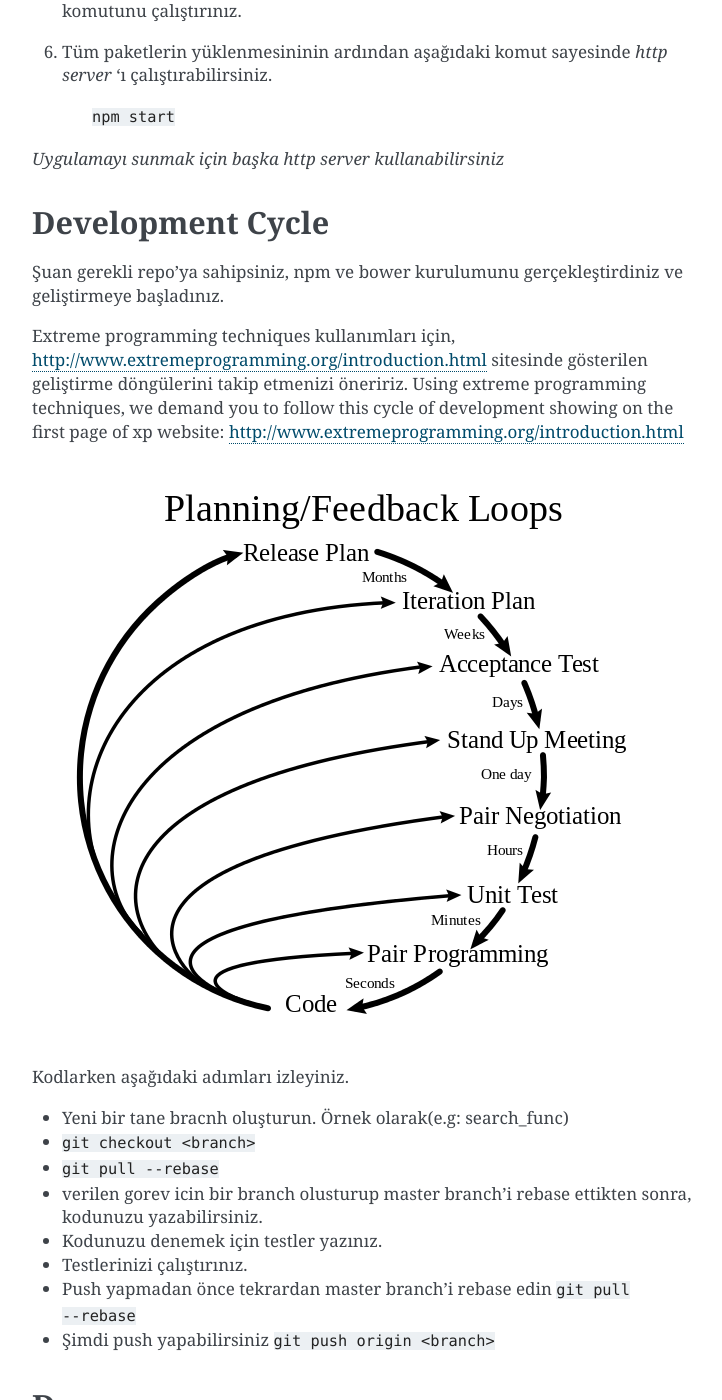
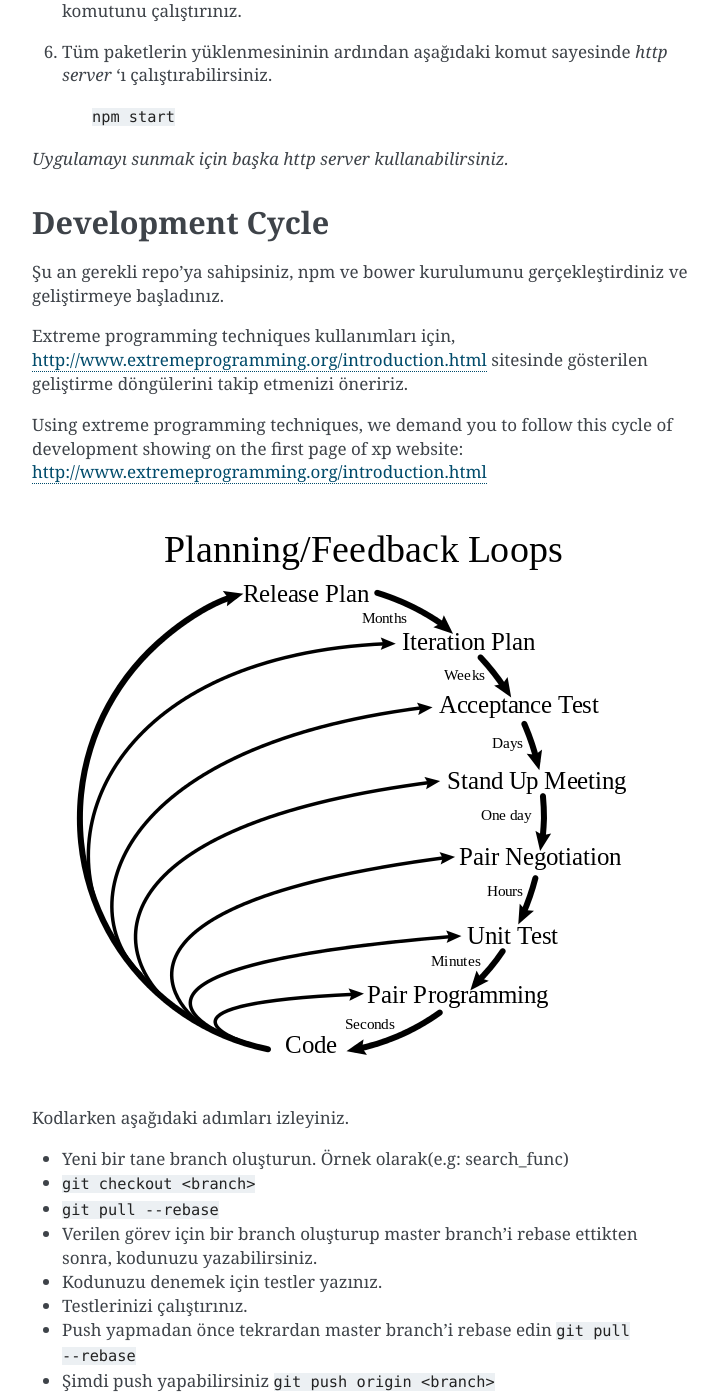
Before and after one commit to zetaops/ulakbus.org, a Sphinx documentation site: the page built from source/ulakbus_user_interface.rst, in a window 1280 px wide and 1400 px high, scrolled down 614 px. Shown: the whole window, without its empty margins (388-1110 px from the left). Built offline with Sphinx 7.4.7, drawn with Linux system fonts in a browser that asks for light colours; some of the changed text lies outside the part shown.

Commit message:
yazım hataları silindi

```diff
--- a/source/ulakbus_user_interface.rst
+++ b/source/ulakbus_user_interface.rst
@@ -27,16 +27,17 @@
 
     ``npm start``
 
-*Uygulamayı sunmak için başka http server kullanabilirsiniz*
+*Uygulamayı sunmak için başka http server kullanabilirsiniz.*
 
 =====================
 **Development Cycle**
 =====================
 
-Şuan gerekli repo'ya sahipsiniz, npm ve bower kurulumunu gerçekleştirdiniz ve geliştirmeye başladınız.
+Şu an gerekli repo'ya sahipsiniz, npm ve bower kurulumunu gerçekleştirdiniz ve geliştirmeye başladınız.
 
 
 Extreme programming techniques kullanımları için, http://www.extremeprogramming.org/introduction.html sitesinde gösterilen geliştirme döngülerini takip etmenizi öneririz.
+
 Using extreme programming techniques, we demand you to follow this cycle of development showing on the first page of xp website: http://www.extremeprogramming.org/introduction.html
 
 
@@ -47,13 +48,13 @@
 
 Kodlarken aşağıdaki adımları izleyiniz.
 
-* Yeni bir tane bracnh oluşturun. Örnek olarak(e.g: search_func)
+* Yeni bir tane branch oluşturun. Örnek olarak(e.g: search_func)
 
 * ``git checkout <branch>``
 
 * ``git pull --rebase``
 
-* verilen gorev icin bir branch olusturup master branch’i rebase ettikten sonra, kodunuzu yazabilirsiniz.
+* Verilen görev için bir branch oluşturup master branch’i rebase ettikten sonra, kodunuzu yazabilirsiniz.
 
 * Kodunuzu denemek için testler yazınız.
 
@@ -73,7 +74,7 @@
 
     npm test
 
-bu komut testleri bulacak ve sonucu ekrana yazdıracak.
+Bu komut testleri bulacak ve sonucu ekrana yazdıracak.
 
 e2e-tests klasörü altındaki e2e-testlerini çalıştırmak için protractor kullanınız. Aşağıdaki komutu çalıştırabilirsiniz.
 
```
Also changed, not shown: other parts of source/ulakbus_user_interface.rst (+4 -4 lines).
